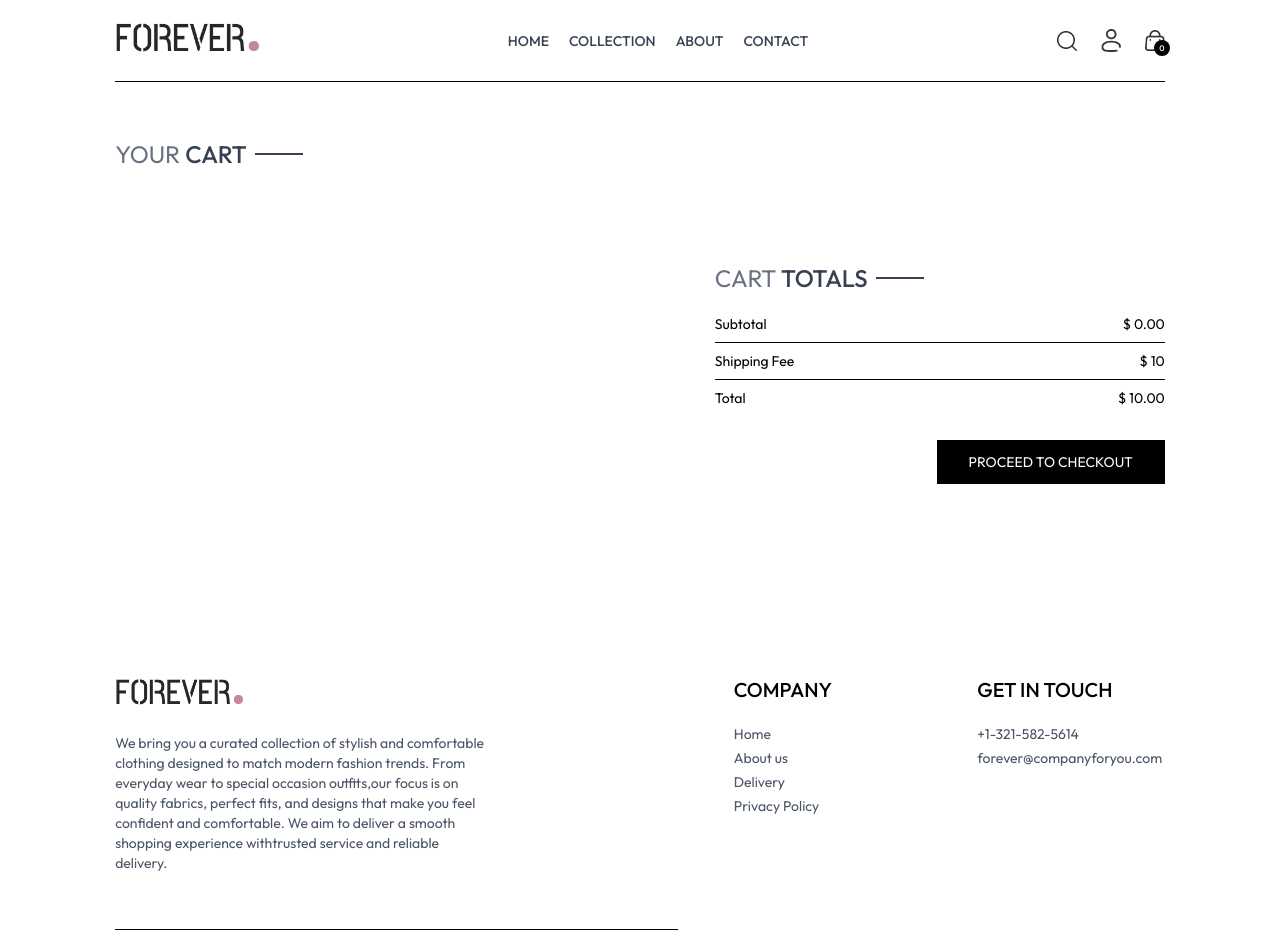
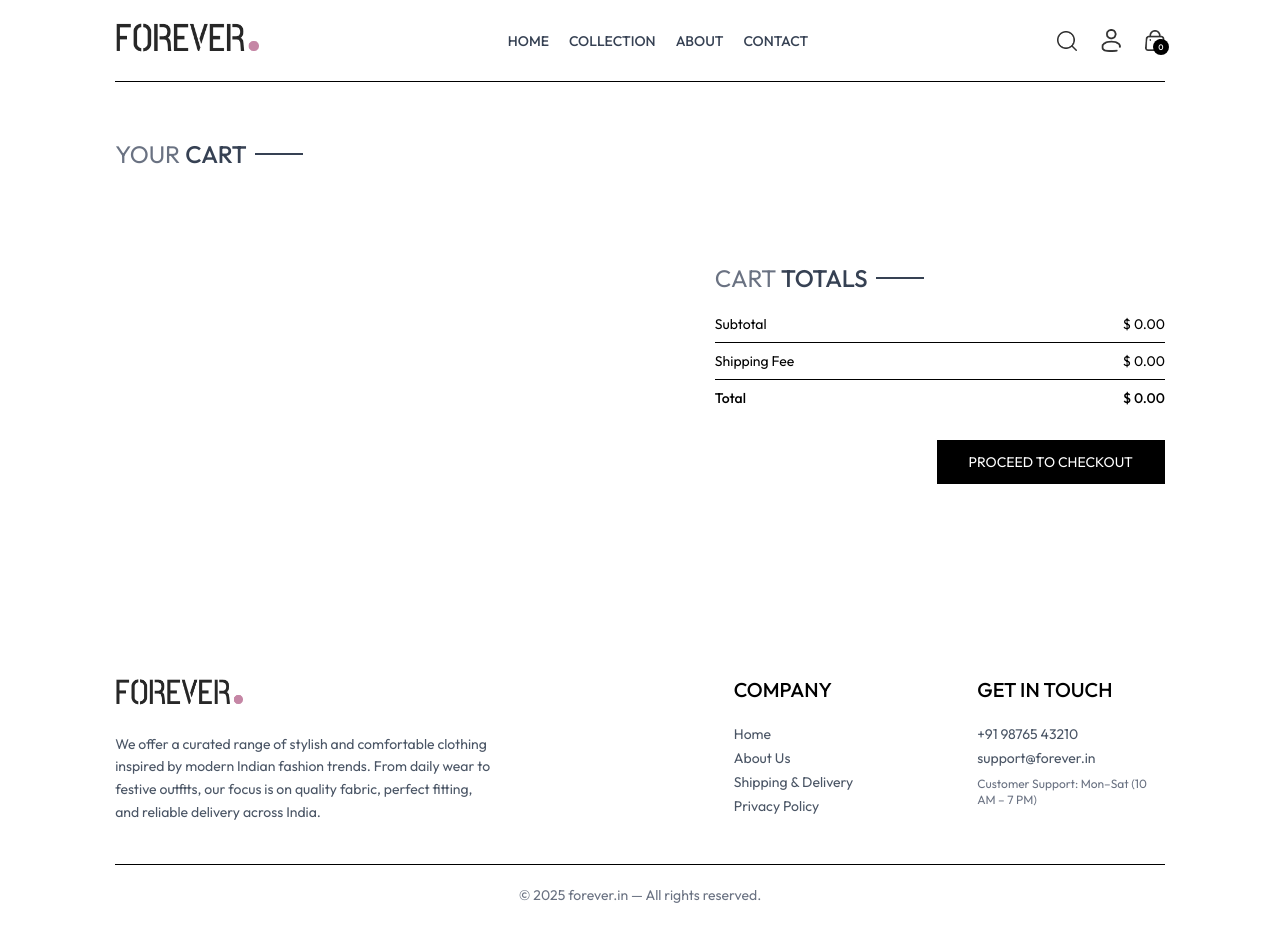
Before and after one commit to Vraj-01-02/Ecommerce, a React (Vite) app in the folder frontend/: page /cart in a window 1280 px wide. Shown: the top 952 px of the page. After the commit the page ends 925 px from the top, so only its background shows below. Built offline with nearby package versions, Linux system fonts and the light colour scheme.

Commit message:
update UI components

```diff
--- a/frontend/src/components/BestSeller.jsx
+++ b/frontend/src/components/BestSeller.jsx
@@ -6,6 +6,7 @@ import ProductItem from './ProductItem';
 const BestSeller = () => {
     const {products} = useContext (ShopContext);
     const [bestSeller, setBestSeller] = useState([]);
+
     useEffect(()=>{
         const bestProduct = products.filter((item)=>(item.bestseller));
         setBestSeller (bestProduct.slice(0,5))
@@ -18,10 +19,19 @@ const BestSeller = () => {
        Our most loved products chosen by customers for quality, comfort, and style.
 Shop the best sellers that everyone is talking about.
 </p>
+
+
       </div>
       <div className='grid grid-cols-2 sm:grid-cols-3 md:grid-cols-4 lg:grid-cols-5 gap-4 gap-y-6'>
         {bestSeller.map((item, index) => (
-          <ProductItem key={index} id={item._id} image={item.image} name={item.name} price={item.price} />
+          <ProductItem
+  key={item._id}
+  id={item._id}
+  image={item.images && item.images.length > 0 ? item.images[0] : ""}
+  name={item.name}
+  price={item.price}
+/>
+
         ))}
       </div>
     </div>
--- a/frontend/src/components/CartTotal.jsx
+++ b/frontend/src/components/CartTotal.jsx
@@ -1,28 +1,43 @@
 import React, { useContext } from 'react'
 import { ShopContext } from '../context/ShopContext'
-import Title from './Title';
+import Title from './Title'
 
 const CartTotal = () => {
-    const {currency, delivery_fee, getCartAmount} = useContext(ShopContext);
+  const { currency, delivery_fee, getCartAmount } = useContext(ShopContext)
+
+  const cartAmount = getCartAmount()
+  const totalAmount = cartAmount === 0 ? 0 : cartAmount + delivery_fee
+
   return (
     <div className='w-full'>
       <div className='text-2xl'>
-            <Title text1={'CART'} text2={'TOTALS'}/>
+        <Title text1="CART" text2="TOTALS" />
       </div>
+
       <div className='flex flex-col gap-2 mt-2 text-sm'>
         <div className='flex justify-between'>
           <p>Subtotal</p>
-                <p>{currency} {getCartAmount()}.00</p>
+          <p>
+            {currency} {cartAmount.toFixed(2)}
+          </p>
         </div>
+
         <hr />
+
         <div className='flex justify-between'>
           <p>Shipping Fee</p>
-                <p>{currency} {delivery_fee}</p>
+          <p>
+            {currency} {cartAmount === 0 ? '0.00' : delivery_fee.toFixed(2)}
+          </p>
         </div>
+
         <hr />
-            <div className='flex justify-between'>
+
+        <div className='flex justify-between font-medium'>
           <p>Total</p>
-                <p>{currency} {getCartAmount === 0 ? 0 : getCartAmount() + delivery_fee}.00</p>
+          <p>
+            {currency} {totalAmount.toFixed(2)}
+          </p>
         </div>
       </div>
     </div>
--- a/frontend/src/components/Footer.jsx
+++ b/frontend/src/components/Footer.jsx
@@ -1,41 +1,68 @@
 import React from 'react'
+import { Link } from 'react-router-dom'
 import { assets } from '../assets/assets'
 
 const Footer = () => {
+  const currentYear = new Date().getFullYear()
+
   return (
+    <footer className="w-full">
+      <div className='flex flex-col sm:grid grid-cols-[3fr_1fr_1fr] gap-14 my-10 mt-40 text-sm'>
+
+        {/* Brand Info */}
         <div>
-      <div className='flex flex-col sm:grid grid-cols-[3fr_1fr_1fr] gap-14 my-10 mt-40 text-sm'>
-        <div>
-            <img src={assets.logo} className='mb-5 w-32' alt="" />
-            <p className='w-full md:w-2/3 text-gray-600'>We bring you a curated collection of stylish and comfortable clothing designed
-to match modern fashion trends. From everyday wear to special occasion outfits,our focus is on quality fabrics, perfect fits, and designs that make you feel
-confident and comfortable. We aim to deliver a smooth shopping experience withtrusted service and reliable delivery.
+          <img
+            src={assets.logo}
+            className='mb-5 w-32'
+            alt="Forever Indian clothing brand logo"
+          />
+          <p className='w-full md:w-2/3 text-gray-600 leading-relaxed'>
+            We offer a curated range of stylish and comfortable clothing inspired
+            by modern Indian fashion trends. From daily wear to festive outfits,
+            our focus is on quality fabric, perfect fitting, and reliable delivery
+            across India.
           </p>
+        </div>
 
-        </div>
+        {/* Company Links */}
         <div>
           <p className='text-xl font-medium mb-5'>COMPANY</p>
           <ul className='flex flex-col gap-1 text-gray-600'>
-                <li>Home</li>
-                <li>About us</li>
-                <li>Delivery</li>
-                <li>Privacy Policy</li>
+            <li><Link to="/" className="hover:text-black">Home</Link></li>
+            <li><Link to="/about" className="hover:text-black">About Us</Link></li>
+            <li><Link to="/shipping" className="hover:text-black">Shipping & Delivery</Link></li>
+            <li><Link to="/privacy-policy" className="hover:text-black">Privacy Policy</Link></li>
           </ul>
         </div>
+
+        {/* Contact */}
         <div>
           <p className='text-xl font-medium mb-5'>GET IN TOUCH</p>
           <ul className='flex flex-col gap-1 text-gray-600'>
-                <li>+1-321-582-5614</li>
-                <li>forever@companyforyou.com</li>
+            <li>
+              <a href="tel:+919876543210" className="hover:text-black">
+                +91 98765 43210
+              </a>
+            </li>
+            <li>
+              <a href="mailto:support@forever.in" className="hover:text-black">
+                support@forever.in
+              </a>
+            </li>
+            <li className="text-gray-500 text-xs mt-1">
+              Customer Support: Mon–Sat (10 AM – 7 PM)
+            </li>
           </ul>
         </div>
-        <div>
+      </div>
+
       <hr />
-            <p className='py-5 text-sm text-center'>Copyright 2026@ forever.com - All rights reserved.</p>
-        </div>
-      </div>
-    </div>
+
+      <p className='py-5 text-sm text-center text-gray-500'>
+        © {currentYear} forever.in — All rights reserved.
+      </p>
+    </footer>
   )
 }
 
-export default Footer;
+export default Footer
--- a/frontend/src/components/Navbar.jsx
+++ b/frontend/src/components/Navbar.jsx
@@ -1,70 +1,138 @@
-import React, { useContext, useState } from 'react'
-import {assets} from '../assets/assets'
-import { Link, NavLink } from 'react-router-dom'
-import { ShopContext } from '../context/ShopContext';
+import React, { useContext, useState } from "react"
+import { assets } from "../assets/assets"
+import { Link, NavLink, useNavigate } from "react-router-dom"
+import { ShopContext } from "../context/ShopContext"
 
 const Navbar = () => {
-  const [visible, setVisible] = useState(false);
-  const {setShowSearch,getCartCount}=useContext(ShopContext);
+  const [visible, setVisible] = useState(false)
+  const navigate = useNavigate()
+
+  const {
+    setShowSearch,
+    getCartCount,
+    token,
+    setToken,
+    setCartItems,
+  } = useContext(ShopContext)
+
+  const logout = () => {
+    localStorage.removeItem("token")
+    setToken("")
+    setCartItems({})
+    navigate("/")
+  }
 
   return (
-    <div className='flex items-center justify-between py-5 font-medium'>
-      <Link to='/'><img src={assets.logo} className='w-36' alt="" />
-</Link>
-      <ul className='hidden sm:flex gap-5 text-sm text-gray-700'>
-        <NavLink to='/' className='flex flex-col items-center gap-1'>
-          <p>HOME</p>
-          <hr className='w-2/4 border-none h-[1.5px] bg-gray-700 hidden'/>
-        </NavLink>
-        <NavLink to='/collection' className='flex flex-col items-center gap-1'>
-          <p>COLLECTION</p>
-          <hr className='w-2/4 border-none h-[1.5px] bg-gray-700 hidden'/>
-        </NavLink>
-        <NavLink to='/about' className='flex flex-col items-center gap-1'>
-          <p>ABOUT</p>
-          <hr className='w-2/4 border-none h-[1.5px] bg-gray-700 hidden'/>
-        </NavLink>
-        <NavLink to='/contact' className='flex flex-col items-center gap-1'>
-          <p>CONTACT</p>
-          <hr className='w-2/4 border-none h-[1.5px] bg-gray-700 hidden'/>
-        </NavLink>
+    <header className="flex items-center justify-between py-5 font-medium">
+      <Link to="/">
+        <img src={assets.logo} className="w-36" alt="Forever brand logo" />
+      </Link>
+
+      <ul className="hidden sm:flex gap-5 text-sm text-gray-700">
+        {["/", "/collection", "/about", "/contact"].map((path, i) => (
+          <NavLink
+            key={i}
+            to={path}
+            className={({ isActive }) =>
+              `flex flex-col items-center gap-1 ${
+                isActive ? "text-black" : ""
+              }`
+            }
+          >
+            <p>{path === "/" ? "HOME" : path.replace("/", "").toUpperCase()}</p>
+            <hr
+              className={`w-2/4 border-none h-[1.5px] bg-gray-700 ${
+                window.location.pathname === path ? "block" : "hidden"
+              }`}
+            />
+          </NavLink>
+        ))}
       </ul>
 
-      <div className='flex items-center gap-6'>
-        <img onClick={()=>setShowSearch(true)}src={assets.search_icon} className='w-5 cursor-pointer' alt="" />
-        <div className='group relative'>
-         <Link to='/login'> <img className='w-5 cursor-pointer' src={assets.profile_icon} alt="" /></Link>
-          <div className='group-hover:block hidden absolute dropdown-menu right-0 pt-4'>
-            <div className='flex flex-col gap-2 w-36 py-3 px-5 bg-slate-100 text-gray-500 rounded'>
-              <p className='cursor-pointer hover:text-black'>My Profile</p>
-              <p className='cursor-pointer hover:text-black'>Orders</p>
-              <p className='cursor-pointer hover:text-black'>Logout</p>
+      <div className="flex items-center gap-6">
+        <img
+          onClick={() => setShowSearch(true)}
+          src={assets.search_icon}
+          className="w-5 cursor-pointer"
+          alt="Search products"
+        />
+
+        <div className="group relative">
+          <img
+            onClick={() => !token && navigate("/login")}
+            className="w-5 cursor-pointer"
+            src={assets.profile_icon}
+            alt="User profile"
+          />
+
+          {token && (
+            <div className="hidden group-hover:block absolute right-0 pt-4">
+              <div className="flex flex-col gap-2 w-36 py-3 px-5 bg-slate-100 text-gray-500 rounded shadow">
+                <p className="cursor-pointer hover:text-black">My Profile</p>
+                <p
+                  onClick={() => navigate("/orders")}
+                  className="cursor-pointer hover:text-black"
+                >
+                  Orders
+                </p>
+                <p
+                  onClick={logout}
+                  className="cursor-pointer hover:text-black"
+                >
+                  Logout
+                </p>
+              </div>
             </div>
-          </div>
+          )}
         </div>
-        <Link to='/cart' className='relative'>
-          <img src={assets.cart_icon} className='w-5 min-w-5' alt="" />
-          <p className='absolute -right-1.25 -bottom-1.25 w-4 text-center leading-4 bg-black text-white aspect-square rounded-full text-[8px]'>{getCartCount()}</p>
+
+        <Link to="/cart" className="relative">
+          <img src={assets.cart_icon} className="w-5" alt="Cart" />
+          <span className="absolute -right-1 -bottom-1 w-4 text-center leading-4 bg-black text-white aspect-square rounded-full text-[8px]">
+            {getCartCount()}
+          </span>
         </Link>
-        <img onClick={() => setVisible(true)} src={assets.menu_icon} className='w-5 cursor-pointer sm:hidden' alt="" />
+
+        <img
+          onClick={() => setVisible(true)}
+          src={assets.menu_icon}
+          className="w-5 cursor-pointer sm:hidden"
+          alt="Menu"
+        />
       </div>
 
-      {/* sidebar menu for small screens */}
-      <div className={`absolute top-0 right-0 bottom-0 overflow-hidden bg-white transition-all ${visible ? 'w-full' : 'w-0'}`}>
-        <div className='flex flex-col text-gray-600'>
-          <div onClick={()=>setVisible(false)}  className='flex items-center gap-4 p-3 cursor-pointer'>
-            <img className='h-4 rotate-180' src={ assets.dropdown_icon} alt="" />
+      {/* Mobile Menu */}
+      <div
+        className={`fixed top-0 right-0 bottom-0 bg-white transition-all duration-300 ${
+          visible ? "w-full" : "w-0"
+        }`}
+      >
+        <div className="flex flex-col text-gray-600">
+          <div
+            onClick={() => setVisible(false)}
+            className="flex items-center gap-4 p-3 cursor-pointer"
+          >
+            <img
+              className="h-4 rotate-180"
+              src={assets.dropdown_icon}
+              alt="Back"
+            />
             <p>Back</p>
           </div>
-          <NavLink onClick={()=>setVisible(false)} className='py-2 pl-6 border' to='/'>HOME</NavLink>
-          <NavLink onClick={()=>setVisible(false)} className='py-2 pl-6 border'to='/collection'>COLLECTION</NavLink>
-          <NavLink onClick={()=>setVisible(false)} className='py-2 pl-6 border' to='/about'>ABOUT</NavLink>
-          <NavLink onClick={()=>setVisible(false)} className='py-2 pl-6 border' to='/contact'>CONTACT</NavLink>
 
-
+          {["/", "/collection", "/about", "/contact"].map((path, i) => (
+            <NavLink
+              key={i}
+              to={path}
+              onClick={() => setVisible(false)}
+              className="py-2 pl-6 border"
+            >
+              {path === "/" ? "HOME" : path.replace("/", "").toUpperCase()}
+            </NavLink>
+          ))}
         </div>
       </div>
-    </div>
+    </header>
   )
 }
 
--- a/frontend/src/components/NewsletterBox.jsx
+++ b/frontend/src/components/NewsletterBox.jsx
@@ -1,19 +1,59 @@
-import React from 'react'
+import React, { useState } from 'react'
 
 const NewsletterBox = () => {
-    const onSubmitHandler=(event)=>{
+  const [email, setEmail] = useState('')
+  const [success, setSuccess] = useState(false)
+
+  const onSubmitHandler = (event) => {
     event.preventDefault()
+
+    // future: API call here
+    setSuccess(true)
+    setEmail('')
   }
+
   return (
     <div className='text-center'>
-        <p className='text-2xl font-medium text-gray-800'>Subscribe now & get 20% off</p>
-        <p className='text-gray-400 mt-3'>Subscribe to our newsletter and be the first to know about new arrivals,
+      <p className='text-2xl font-medium text-gray-800'>
+        Subscribe now & get 20% off
+      </p>
+
+      <p className='text-gray-400 mt-3'>
+        Subscribe to our newsletter and be the first to know about new arrivals,
         exclusive offers, and special discounts.
       </p>
-        <form onSubmit={onSubmitHandler} className='w-full sm:w-1/2 flex items-center gap-3 mx-auto my-6 border pl-3'>
-            <input className='w-full sm:flex-1 outline-none'type="email" placeholder='Enter your email' required/>
-            <button className='bg-black text-white text-xs px-10 py-4' type='submit'>SUBSCRIBE</button>
+
+      <form
+        onSubmit={onSubmitHandler}
+        className='w-full sm:w-1/2 flex items-center gap-3 mx-auto my-6 border pl-3'
+      >
+        <label htmlFor="email" className="sr-only">
+          Email address
+        </label>
+
+        <input
+          id="email"
+          type="email"
+          required
+          value={email}
+          onChange={(e) => setEmail(e.target.value)}
+          placeholder='Enter your email'
+          className='w-full sm:flex-1 outline-none'
+        />
+
+        <button
+          className='bg-black text-white text-xs px-10 py-4'
+          type='submit'
+        >
+          SUBSCRIBE
+        </button>
       </form>
+
+      {success && (
+        <p className='text-green-600 text-sm'>
+          Thanks for subscribing! 🎉
+        </p>
+      )}
     </div>
   )
 }
--- a/frontend/src/components/OurPolicy.jsx
+++ b/frontend/src/components/OurPolicy.jsx
@@ -3,23 +3,45 @@ import { assets } from '../assets/assets'
 
 const OurPolicy = () => {
   return (
-     <div className='flex flex-col sm:flex-row justify-around gap-12 sm:gap-2 text-center py-20 text-xs sm:text-sm md:text-base text-gray-700'>
+    <section className='flex flex-col sm:flex-row justify-around gap-12 sm:gap-2 text-center py-20 text-xs sm:text-sm md:text-base text-gray-700'>
+
       <div>
-            <img src={assets.exchange_icon} className='w-12 m-auto mb-5' alt="" />
+        <img
+          src={assets.exchange_icon}
+          className='w-12 m-auto mb-5'
+          alt="Easy product exchange policy"
+        />
         <p className='font-semibold'>Easy Exchange Policy</p>
-            <p className='text-gray-400'>We offer hassle free exchange policy</p>
+        <p className='text-gray-400'>
+          Hassle-free exchange on eligible products
+        </p>
       </div>
+
       <div>
-            <img src={assets.quality_icon} className='w-12 m-auto mb-5' alt="" />
-            <p className='font-semibold'>7 days return policy</p>
-            <p className='text-gray-400'>We provide 7 days free return policy</p>
+        <img
+          src={assets.quality_icon}
+          className='w-12 m-auto mb-5'
+          alt="7 days return policy"
+        />
+        <p className='font-semibold'>7 Days Return Policy</p>
+        <p className='text-gray-400'>
+          Free returns within 7 days of delivery
+        </p>
       </div>
+
       <div>
-            <img src={assets.support_img} className='w-12 m-auto mb-5' alt="" />
-            <p className='font-semibold'>Best customer support</p>
-            <p className='text-gray-400'>We provide 24/7 customer support</p>
+        <img
+          src={assets.support_img}
+          className='w-12 m-auto mb-5'
+          alt="Customer support assistance"
+        />
+        <p className='font-semibold'>Customer Support</p>
+        <p className='text-gray-400'>
+          Dedicated support from 10 AM to 7 PM
+        </p>
       </div>
-    </div>
+
+    </section>
   )
 }
 
--- a/frontend/src/components/ProductItem.jsx
+++ b/frontend/src/components/ProductItem.jsx
@@ -1,26 +1,28 @@
-import React, { useContext } from 'react'
-import { ShopContext } from '../context/ShopContext'
+import React, { useContext } from 'react';
+import { ShopContext } from '../context/ShopContext';
 import { Link } from 'react-router-dom';
 
-const ProductItem = ({id,image,name,price}) => {
-  const {currency} = useContext(ShopContext);
-
-  // Defensive: handle missing or malformed image prop
-  const imageUrl = Array.isArray(image) && image.length > 0 ? image[0] : '';
+const ProductItem = ({ id, image, name, price }) => {
+  const { currency } = useContext(ShopContext);
 
   return (
-    <Link className='text-gray-700 cursor-pointer' to={`/product/${id}`}>
-      <div className='overflow-hidden'>
-        {imageUrl ? (
-          <img className='hover:scale-110 transition ease-in-out' src={imageUrl} alt={name || ''} />
-        ) : (
-          <div className='w-full h-32 bg-gray-200 flex items-center justify-center text-xs text-gray-500'>No Image</div>
-        )}
+    <Link to={`/product/${id}`} className="text-gray-700 cursor-pointer">
+      <div className="overflow-hidden">
+        <img
+          src={image}
+          alt={name}
+          onError={(e) => {
+            e.target.onerror = null;
+            e.target.src = "https://via.placeholder.com/300x300?text=No+Image";
+          }}
+          className="hover:scale-110 transition ease-in-out w-full h-48 object-cover"
+        />
       </div>
-      <p className='pt-3 pb-1 text-sm'>{name}</p>
-      <p className='text-sm font-medium'>{currency}{price}</p>
+
+      <p className="pt-3 pb-1 text-sm">{name}</p>
+      <p className="text-sm font-medium">{currency}{price}</p>
     </Link>
-  )
-}
+  );
+};
 
-export default ProductItem
+export default ProductItem;
--- a/frontend/src/components/RelatedProducts.jsx
+++ b/frontend/src/components/RelatedProducts.jsx
@@ -24,12 +24,13 @@ const RelatedProducts = ({ category, subCategory }) => {
       <div className="grid grid-cols-2 sm:grid-cols-3 md:grid-cols-4 lg:grid-cols-5 gap-y-6">
         {related.map((item, index) => (
           <ProductItem
-            key={index}
-            id={item._id}
-            name={item.name}
-            price={item.price}
-            image={item.image}
-          />
+  key={item._id}
+  id={item._id}
+  image={item.images && item.images.length > 0 ? item.images[0] : ""}
+  name={item.name}
+  price={item.price}
+/>
+
         ))}
       </div>
     </div>
```
Also changed, not shown: frontend/src/components/Hero.jsx (+33 -19 lines), frontend/src/components/LatestCollection.jsx (+28 -16 lines). Lines whose indentation alone changed are shown as unchanged.
